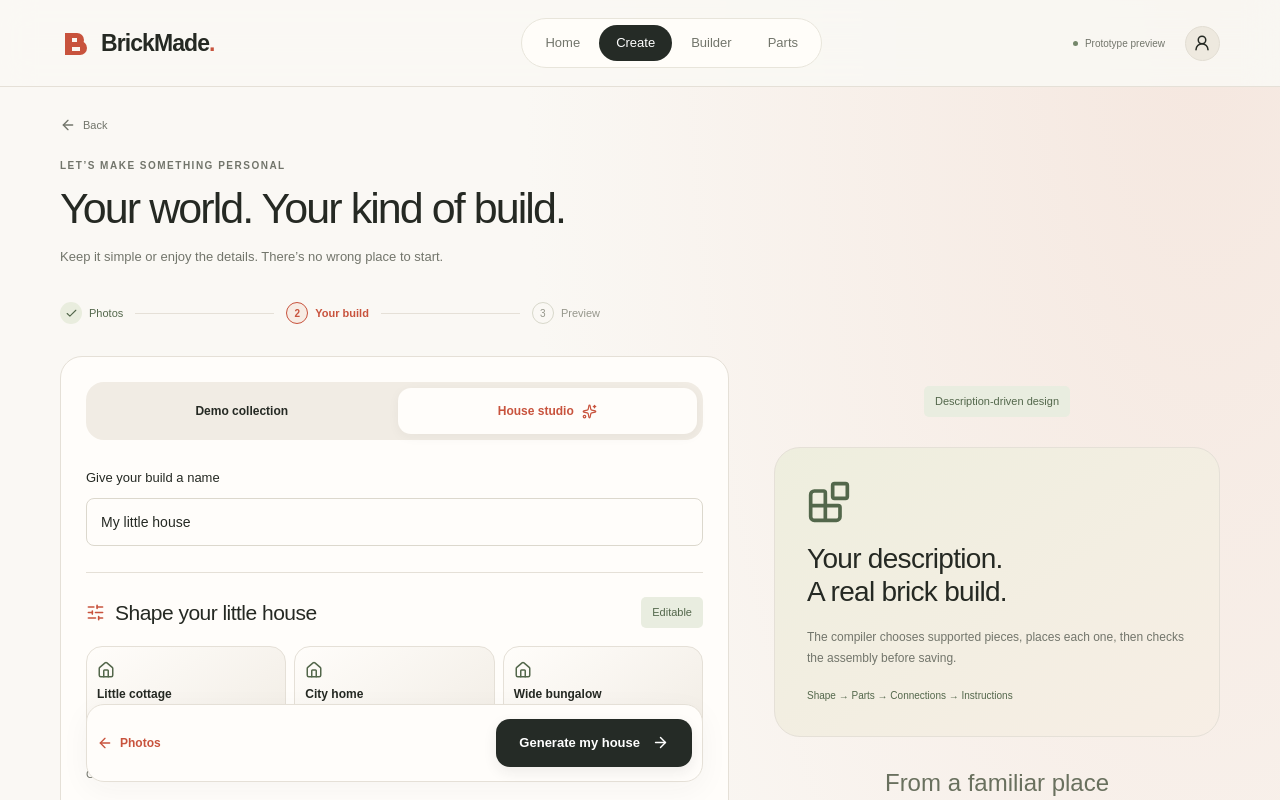
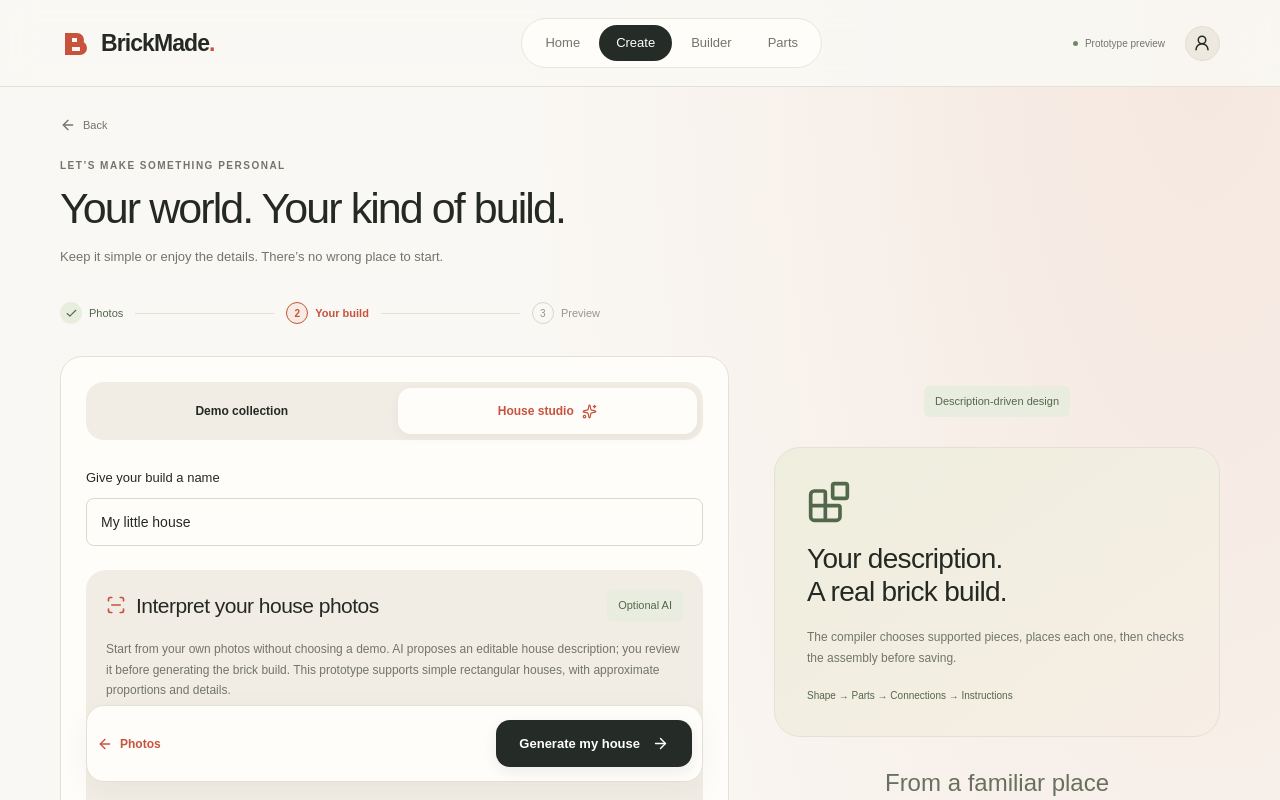
Before and after one commit to Blockionaire/BRICKMADE, a Next.js app: page /create in a window 1280 px wide. Both pictures are taken after a click on the button "Design a house". Shown: the top 800 px of the page. Built offline with nearby package versions, Linux system fonts and the light colour scheme.

Commit message:
Open personal house uploads directly in photo interpretation

```diff
--- a/src/app/create/page.tsx
+++ b/src/app/create/page.tsx
@@ -54,6 +54,7 @@ export default function CreatePage() {
     "upload" | "settings" | "generating" | "analyzing"
   >("upload");
   const [photos, setPhotos] = useState<Photo[]>([]);
+  const realPhotoCount = photos.filter((photo) => !photo.demo).length;
   const [name, setName] = useState("Compact House");
   const [settings, setSettings] = useState<GenerationSettings>({
     ...DEFAULT_SETTINGS,
@@ -339,7 +340,7 @@ export default function CreatePage() {
         }
         description={
           stage === "upload"
-            ? "Choose a few photos of a place you love, or try our little house."
+            ? "Upload your own house photos for AI interpretation, or explore a demo build."
             : "Keep it simple or enjoy the details. There’s no wrong place to start."
         }
         back="/"
@@ -456,14 +457,18 @@ export default function CreatePage() {
             </div>
             <div className="flow-actions">
               <span>
-                {photos.length < 3
-                  ? `Add ${3 - photos.length} more ${3 - photos.length === 1 ? "photo" : "photos"} to continue`
-                  : "Looking good. Let’s make it yours."}
+                {realPhotoCount > 0
+                  ? "Next: interpret your house photos. No demo selection needed."
+                  : photos.length < 3
+                    ? "Add 1–3 house photos, or use the demo photos."
+                    : "Explore the demo collection."}
               </span>
               <button
                 className="button button-primary"
-                disabled={photos.length < 3}
-                onClick={() => setStage("settings")}
+                disabled={!realPhotoCount && photos.length < 3}
+                onClick={() =>
+                  realPhotoCount ? startHouseStudio() : setStage("settings")
+                }
               >
                 Continue <ArrowRight size={17} />
               </button>
@@ -573,24 +578,38 @@ export default function CreatePage() {
                     generating.
                   </p>
                 )}
-                <HouseBriefEditor
-                  brief={settings.houseBrief}
-                  onChange={editBrief}
-                />
                 <section
                   className="photo-interpretation-panel"
                   aria-label="Photo interpretation"
                 >
                   <div className="house-section-title">
                     <ScanLine size={20} />
-                    <h2>Let your photos shape it</h2>
+                    <h2>Interpret your house photos</h2>
                     <span className="tag">Optional AI</span>
                   </div>
                   <p>
+                    Start from your own photos without choosing a demo. AI
+                    proposes an editable house description; you review it before
+                    generating the brick build. This prototype supports simple
+                    rectangular houses, with approximate proportions and
+                    details.
+                  </p>
+                  <p>
                     {photos.some((p) => !p.demo)
-                      ? `Interpret the first ${Math.min(3, photos.filter((p) => !p.demo).length)} real photos, then check and edit the result above.`
+                      ? `Interpret the first ${Math.min(3, photos.filter((p) => !p.demo).length)} real photos, then check and edit the description below.`
                       : "Add real house photos to use interpretation. You can generate this description without photos or an API key."}
                   </p>
+                  {!realPhotoCount && (
+                    <button
+                      className="button button-secondary"
+                      onClick={() => {
+                        setStage("upload");
+                        setPhotoConsent(false);
+                      }}
+                    >
+                      <Camera size={17} /> Add my house photos
+                    </button>
+                  )}
                   <details>
                     <summary>Connect your private photo service</summary>
                     <AiConnectionPanel
@@ -620,6 +639,10 @@ export default function CreatePage() {
                     Interpret my photos
                   </button>
                 </section>
+                <HouseBriefEditor
+                  brief={settings.houseBrief}
+                  onChange={editBrief}
+                />
               </>
             ) : (
               <ModelKindSelector
```
Also changed, not shown: 2 other files (tests, documents, lock files or other folders).
